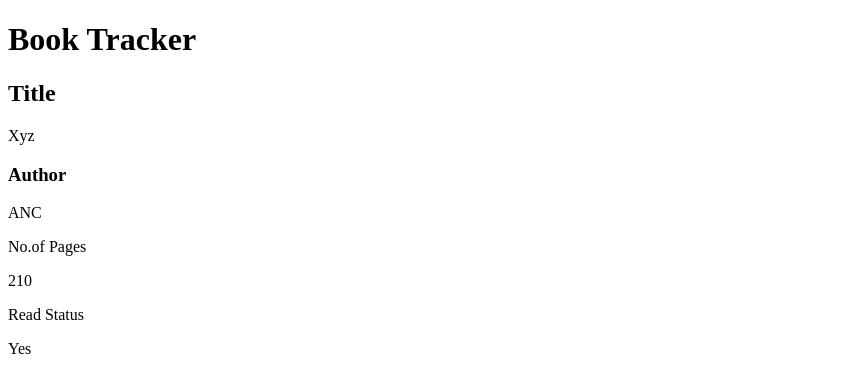
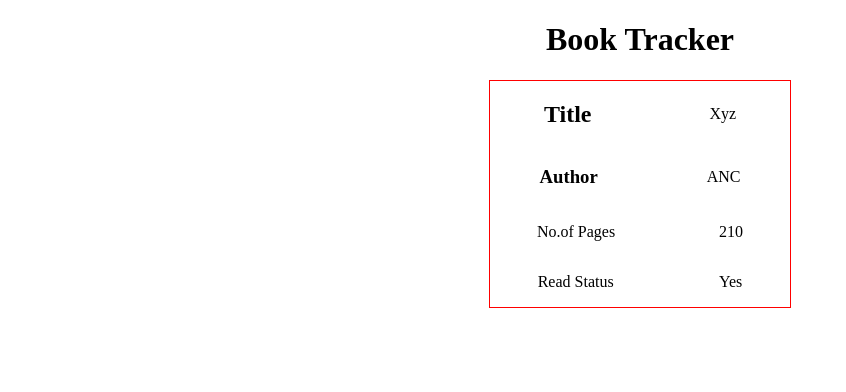
Before and after one commit to sameeksha-dalvi/book-tracker, a plain HTML site: page index.html in a window 1280 px wide. Shown: the whole page, without its empty margins (0-846 px from the left). Drawn offline with Linux system fonts and the light colour scheme.

Commit message:
feat: add style to card container and elements

```diff
--- a/index.html
+++ b/index.html
@@ -16,19 +16,19 @@
         </div>
         <div class="cardcontainer">
             <div id="card1">
-                <div>
+                <div class="card-title">
                     <h2>Title</h2>
                     <p id="title1">Xyz</p>
                 </div>
-                <div>
+                <div class="card-author">
                     <h3>Author</h3>
                     <p id="author1">ANC</p>
                 </div>
-                <div>
+                <div class="card-pages">
                     <p>No.of Pages</p>
                     <p id="no_of_pages_1">210</p>
                 </div>
-                <div>
+                <div class="card-read">
                     <p>Read Status</p>
                      <p id="read_status_1">Yes</p>
                 </div>
--- a/style.css
+++ b/style.css
@@ -0,0 +1,47 @@
+body {
+    margin: 0;
+}
+
+.container {
+    display: flex;
+    flex-direction: column;
+    justify-content: space-evenly;
+    align-items: center;
+}
+
+.cardcontainer {
+    display: grid;
+}
+
+#card1 {
+    border: 1px solid red;
+    min-width: 300px;
+}
+
+.card-title {
+    display: flex;
+    align-items: center;
+    justify-content: space-around;
+    gap: 10px;
+}
+
+.card-author {
+    display: flex;
+    align-items: center;
+    justify-content: space-around;
+    gap: 10px;
+}
+
+.card-pages {
+    display: flex;
+    align-items: center;
+    justify-content: space-around;
+    gap: 10px;
+}
+
+.card-read {
+    display: flex;
+    align-items: center;
+    justify-content: space-around;
+    gap: 10px;
+}
```
